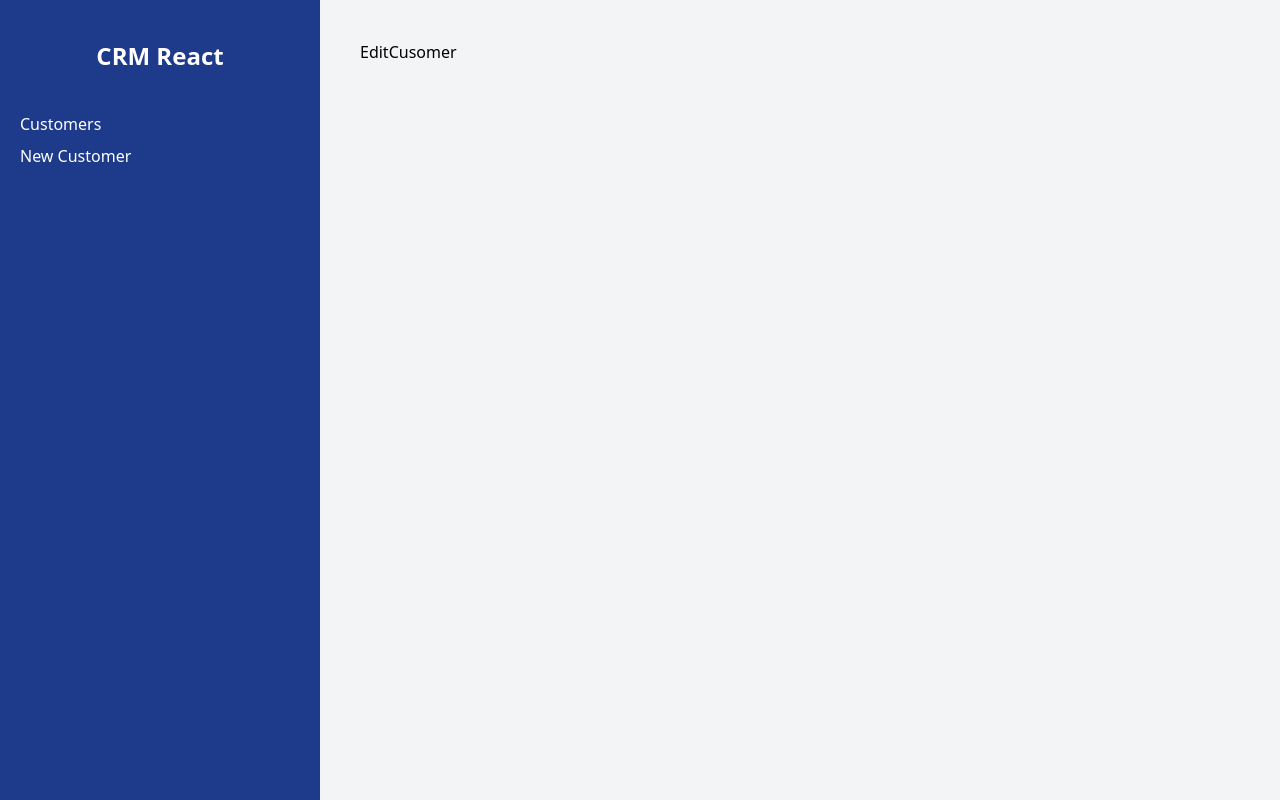
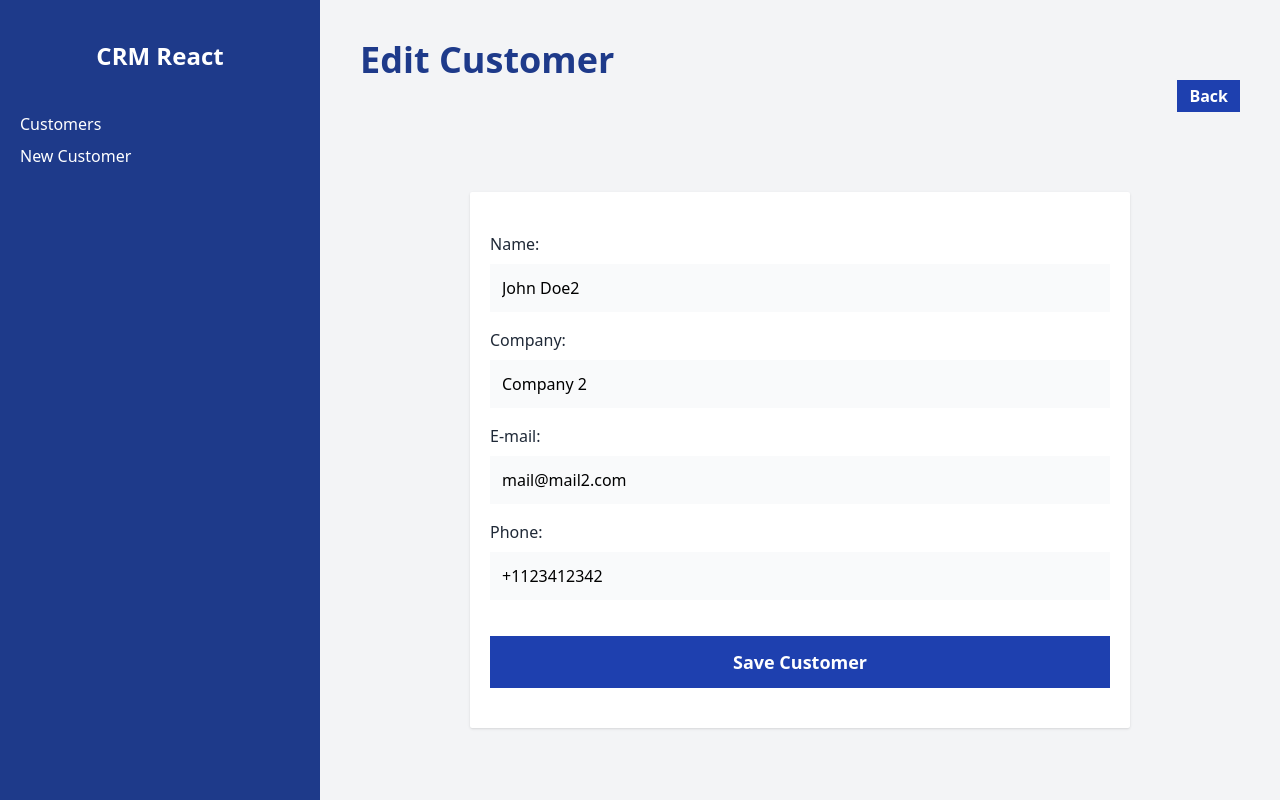
Before and after one commit to fribas84/react-router-crm, a React (Vite) app: page /customers/1/edit in a window 1280 px wide. Built offline with nearby package versions, Linux system fonts and the light colour scheme; data requests are answered from the project's data file.

Commit message:
edit customer form load

```diff
--- a/src/components/CustomerForm.jsx
+++ b/src/components/CustomerForm.jsx
@@ -1,17 +1,18 @@
-const CustomerForm = ({Customer}) => {
+const CustomerForm = ({customer}) => {
     return (
         <>
             <div className="mb-4">
                 <label
                     className="text-gray-800"
-                    htmlFor="Name"
+                    htmlFor="name"
                 >Name:</label>
                 <input
-                    id="Name"
+                    id="name"
                     type="text"
                     className="mt-2 block w-full p-3 bg-gray-50"
-                    placeholder="Customer name"
+                    placeholder="Customer Name"
                     name="name"
+                    defaultValue={customer?.name}
                 />
             </div>
             <div className="mb-4">
@@ -25,6 +26,7 @@ const CustomerForm = ({Customer}) => {
                     className="mt-2 block w-full p-3 bg-gray-50"
                     placeholder="Company"
                     name="company"
+                    defaultValue={customer?.company}
                 />
             </div>
 
@@ -39,6 +41,7 @@ const CustomerForm = ({Customer}) => {
                     className="mt-2 block w-full p-3 bg-gray-50"
                     placeholder="Email"
                     name="email"
+                    defaultValue={customer?.email}
                 />
             </div>
 
@@ -53,6 +56,7 @@ const CustomerForm = ({Customer}) => {
                     className="mt-2 block w-full p-3 bg-gray-50"
                     placeholder="Phone"
                     name="phone"
+                    defaultValue={customer?.phone}
                 />
             </div>
         </>
--- a/src/main.jsx
+++ b/src/main.jsx
@@ -22,7 +22,8 @@ const router = createBrowserRouter([
       {
         path: '/customers/new',
         element: <NewCustomer />,
-        action: actionNewCustomer
+        action: actionNewCustomer,
+        errorElement: <ErrorPage />
       },
       {
         path: '/customers/:customerId/edit',
--- a/src/pages/EditCusomer.jsx
+++ b/src/pages/EditCusomer.jsx
@@ -1,3 +1,6 @@
+import { useNavigate, Form, useLoaderData} from 'react-router-dom';
+import CustomerForm from '../components/CustomerForm';
+import Error from '../components/Error';
 import { getCustomer } from "../api/customers";
 
 export const loader = async ({params})=>{
@@ -12,8 +15,41 @@ export const loader = async ({params})=>{
     return customer;
 }
 export const EditCusomer = () => {
+    const navigate = useNavigate();
+    const customer = useLoaderData();
+    const errors = [];
+  return (
+    <>
 
-  return (
-    <div>EditCusomer</div>
+            <div className='font-black text-4xl text-blue-900'>Edit Customer</div>
+
+            <div className='flex justify-end'>
+                <button
+                    className='bg-blue-800 text-white px-3 py-1 font-bold'
+                    onClick={() => navigate(-1)}>
+                    Back
+                </button>
+            </div>
+
+            <div className='bg-white shadow rounded-sm md:w-3/4 mx-auto px-5 py-10 mt-20'>
+                <Form
+                    method='post'
+
+                >
+
+                    {/* {errors?.length && errors.map( (error,i)=><Error key={i}>{error}</Error>)} */}
+                    <CustomerForm
+                        customer={customer}
+                    />
+                    <input
+                        type='submit'
+                        className='mt-5 w-full bg-blue-800 p-3  font-bold text-white text-lg'
+                        value='Save Customer'
+                    />
+                </Form>
+
+
+            </div>
+    </>
   )
 }
```
